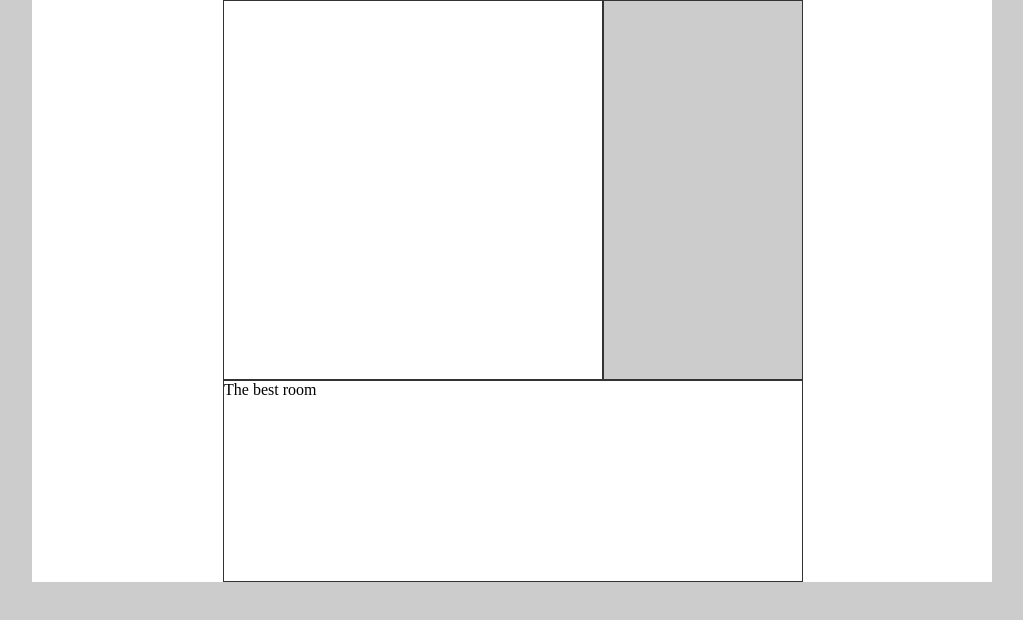
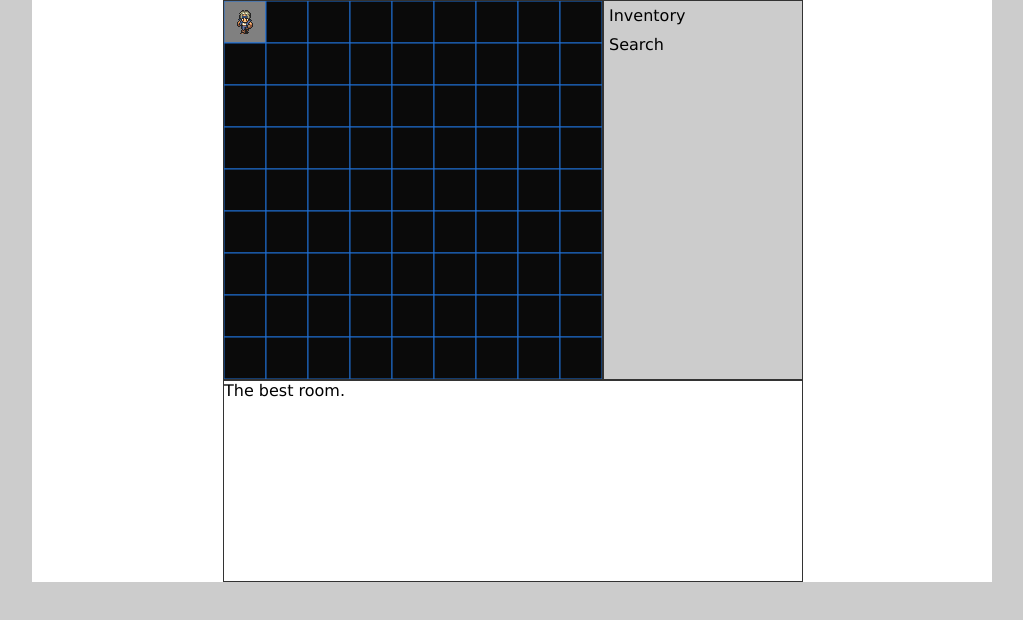
Before and after one commit to gavinanderegg/coffeeQuest, a plain HTML site: page index.html in a window 1280 px wide. Shown: the whole page, without its empty margins (128-1151 px from the left). Drawn offline with nearby package versions, Linux system fonts and the light colour scheme.

Commit message:
The best changes

```diff
--- a/css/main.css
+++ b/css/main.css
@@ -8,6 +8,7 @@
 body
 {
 	background-color: #CCC;
+	font-family: "Lucida Grande", Calibri;
 }
 
 #root
@@ -44,6 +45,18 @@ body
 	border: 1px solid #333;
 }
 
+#action_menu p
+{
+	cursor: pointer;
+	display: block;
+	padding: 5px;
+}
+
+#action_menu p:hover
+{
+	background: #8ce;
+}
+
 #log
 {
 	display: block;
--- a/js/main.js
+++ b/js/main.js
@@ -62,6 +62,7 @@ $(document).ready(function(){
 		case RIGHT:
 			if (player.x >= 8) {
 				movePlayerTo(0, player.y);
+				//document.location = "http://www.youtube.com/";
 			} else {
 				movePlayerTo(player.x + 1, player.y);
 			}
@@ -109,11 +110,24 @@ function movePlayerTo(x,y) {
 	map[y][x].revealed = true;
 	logMessage(map[y][x].description);
 
-	var actions = default_actions.slice();
-	if (m.actions) {
-		actions.push(m.actions);
+	var action_menu = $('#action_menu');
+	var btn = null;
+	action_menu.empty();
+
+	for (action in default_actions) {
+		btn = $('<p id="' + action + '">' + action + '</p>');
+		action_menu.append(btn);
+		btn.click(default_actions[action]);
+	}
+
+	for (action in m.actions) {
+		btn = $('<p id="' + action + '">' + action + '</p>');
+		action_menu.append(btn);
+		btn.click(m.actions[action]);
 	}
 }
+
+
 
 function loadImage(uri) {
 	var img = new Image();
@@ -141,10 +155,20 @@ function MapTile() {
 	this.revealed = false;
 
 	this.description = makeDescription();
+	this.actions = {
+		'Search': function() {
+			logMessage('You search the room and find nothing.');
+		}
+	};
 }
 
+
 function makeDescription() {
-	return "The best room";
+	if (Math.random() < 0.1) {
+		return "The worst room.";
+	} else {
+		return "The best room.";
+	}
 }
 
 
```
